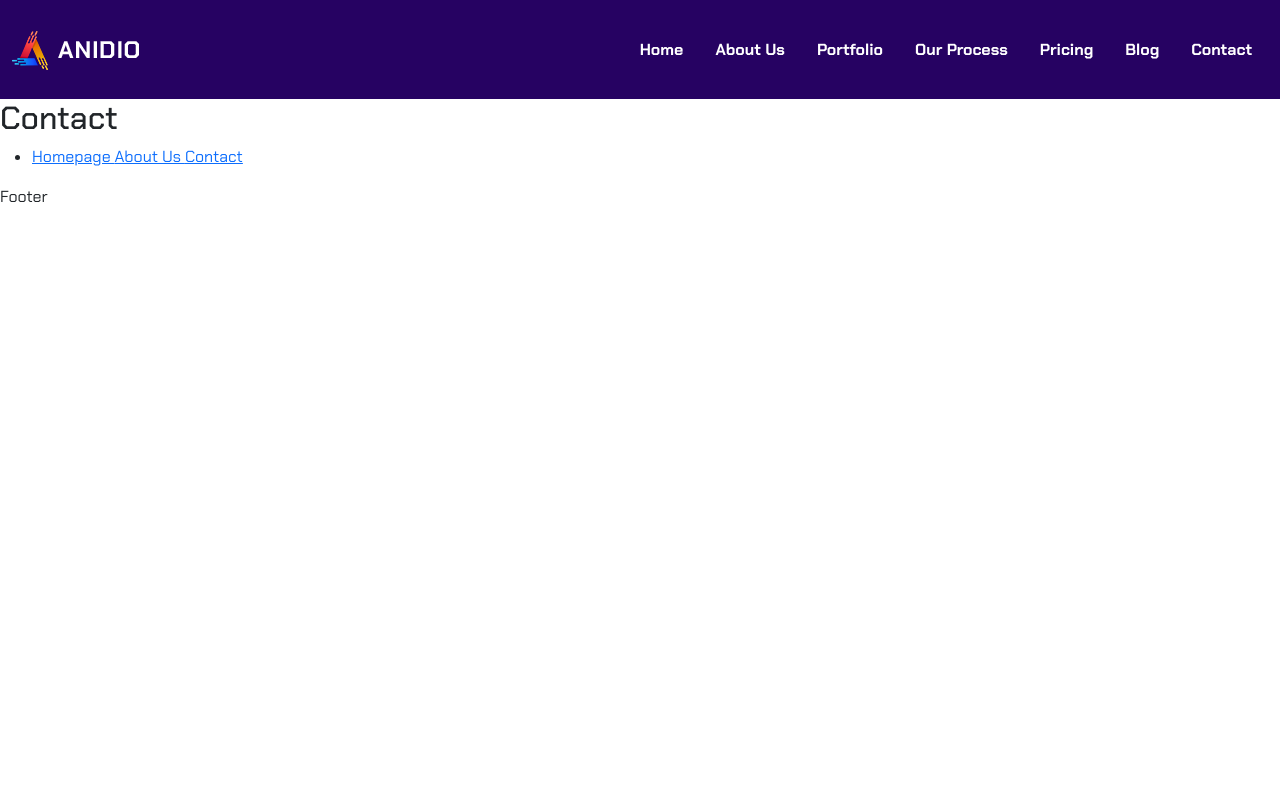
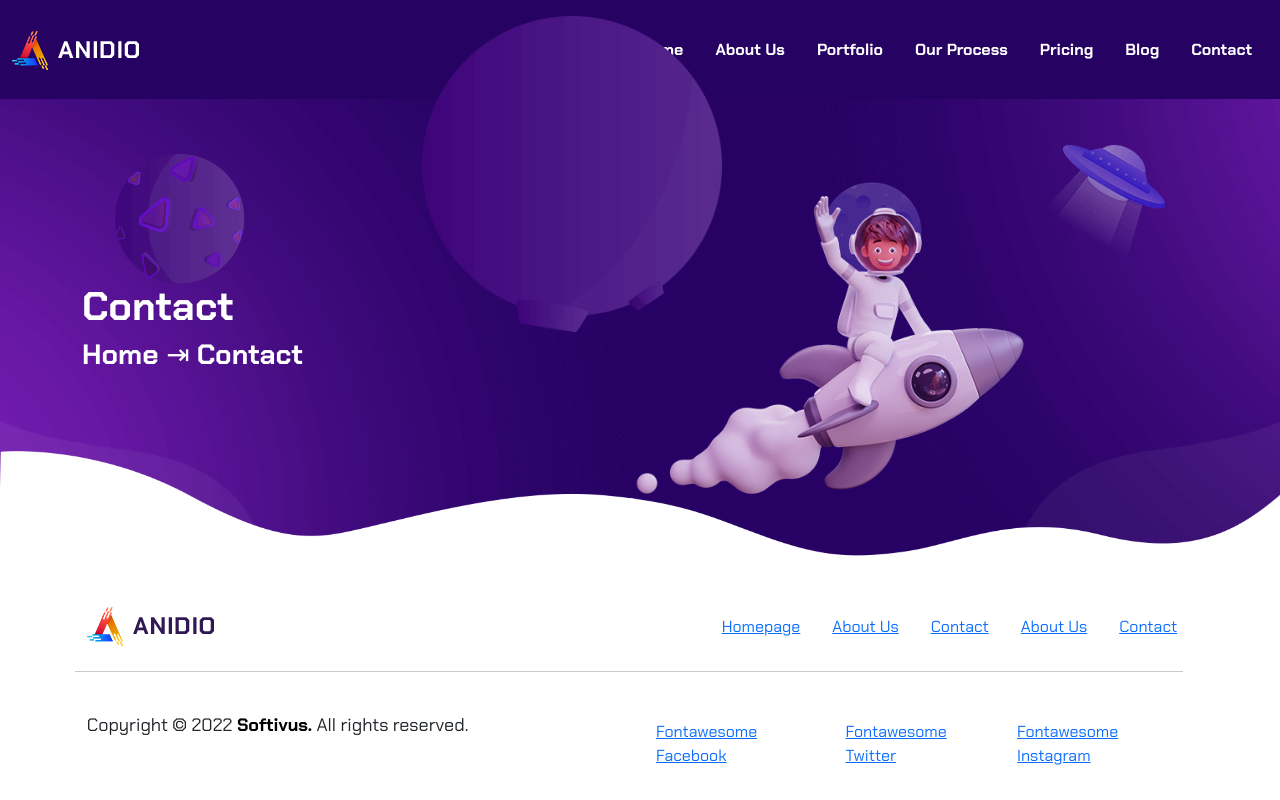
Before and after one commit to alessandro-barate/proj-html-vuejs, a Vue app: page /contact in a window 1280 px wide. Built offline with nearby package versions, Linux system fonts and the light colour scheme.

Commit message:
[UPD] Modifies

```diff
--- a/src/components/AppFooter.vue
+++ b/src/components/AppFooter.vue
@@ -4,19 +4,100 @@ export default {
 }
 </script>
 <template>
-  <ul>
-    <li>
+
+  <div class="container-fluid mt-5">
+    <div class="row mx-auto">
+      <div class="upper-part d-flex mb-4">
+        <div class="col-6 footer-logo">
+          <img src="../../public/img/footer/footer-logo.png" alt="" style="width: 127px;">
+        </div>
+        <div class="col-6 list">
+          <ul class="list-group list-group-horizontal justify-content-end">
+            <li class="list-group-item">
               <router-link :to="{ name: 'Home' }" class="">
                   Homepage
               </router-link>
+            </li>
+            <li class="list-group-item">
               <router-link :to="{ name: 'AboutUs' }" class="">
                 About Us
               </router-link>
+            </li>
+            <li class="list-group-item">
+              <router-link :to="{ name: 'Contact' }" class="">
+                Contact
+              </router-link>
+            </li>
+            <li class="list-group-item">
+              <router-link :to="{ name: 'AboutUs' }" class="">
+                About Us
+              </router-link>
+            </li>
+            <li class="list-group-item">
               <router-link :to="{ name: 'Contact' }" class="">
                 Contact
               </router-link>
             </li>
           </ul>
-  Footer
+        </div>
+      </div>
+
+      <hr>
+
+      <div class="lower-part d-flex mt-4 mb-3">
+        <div class="col-6">
+          <p>Copyright © 2022 <a href="" class="external-site-link">Softivus.</a> All rights reserved.</p>
+        </div>
+        <div class="col-6 list">
+          <ul class="list-group list-group-horizontal justify-content-end">
+            <li class="list-group-item">
+              <router-link :to="{ name: 'Home' }" class="">
+                  Fontawesome Facebook
+              </router-link>
+            </li>
+            <li class="list-group-item">
+              <router-link :to="{ name: 'AboutUs' }" class="">
+                Fontawesome Twitter
+              </router-link>
+            </li>
+            <li class="list-group-item">
+              <router-link :to="{ name: 'Contact' }" class="">
+                Fontawesome Instagram
+              </router-link>
+            </li>
+          </ul>
+        </div>
+      </div>
+    </div>
+  </div>
+
 </template>
-<style scoped lang="scss"></style>
+<style scoped lang="scss">
+
+.row {
+  width: 90%;
+}
+
+ul {
+  list-style: none;
+}
+
+ul li {
+  border: none;
+
+}
+
+.lower-part p {
+  font-size: 18px;
+}
+
+.external-site-link {
+  font-weight: bold;
+  color: black;
+  text-decoration: none;
+}
+
+hr {
+  width: 98%;
+}
+</style>
--- a/src/pages/AppContactPage.vue
+++ b/src/pages/AppContactPage.vue
@@ -1,9 +1,25 @@
 <script>
+import jumbotronComponent from "../components/jumbotronAboutUs.vue";
 export default {
   name: "AppContactPage",
+
+  data() {
+    return {
+      Pagename: "Contact",
+      jumboImg: "/img/rocket-banner.png",
+    };
+  },
+
+  props: {
+    title1: String,
+  },
+
+  components: {
+    jumbotronComponent,
+  },
 };
 </script>
 <template>
-  <h2>Contact</h2>
+  <jumbotronComponent :title="Pagename" :Image="jumboImg"/>
 </template>
 <style scoped lang="scss"></style>
```
Also changed, not shown: public/img/banner-bg3.png (added), public/img/footer/footer-logo.png (added). Lines whose indentation alone changed are shown as unchanged.
